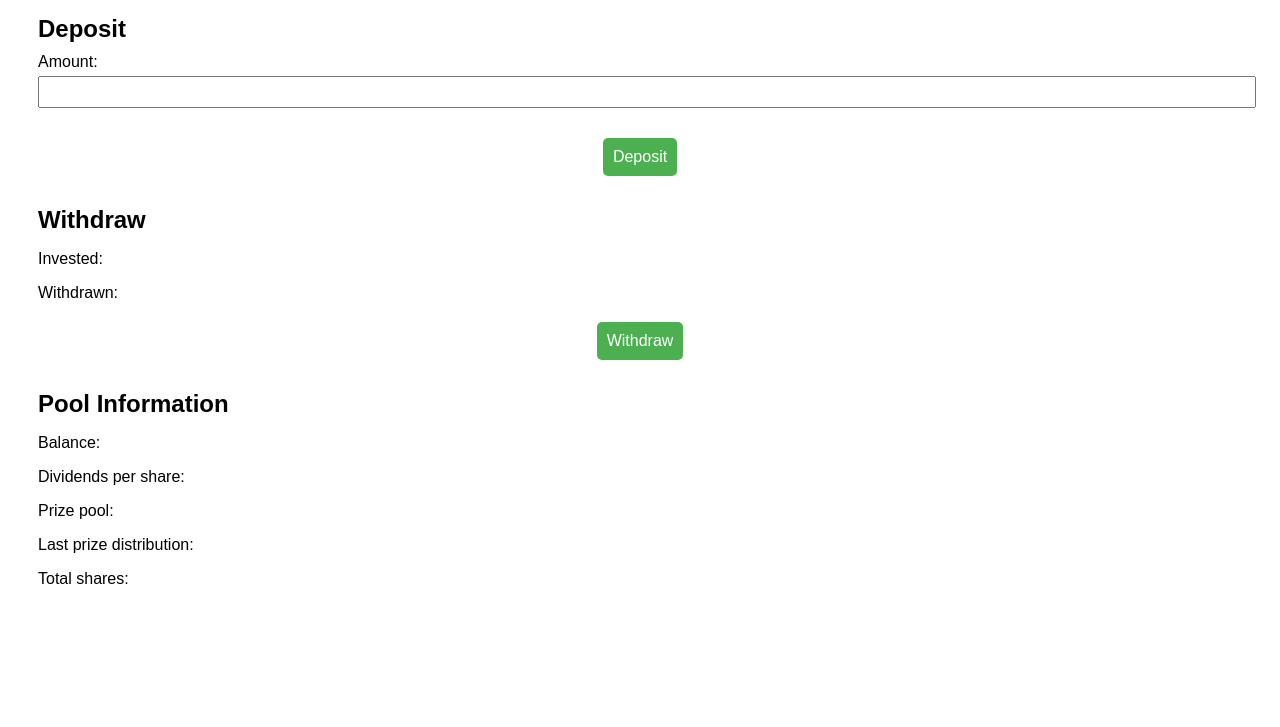
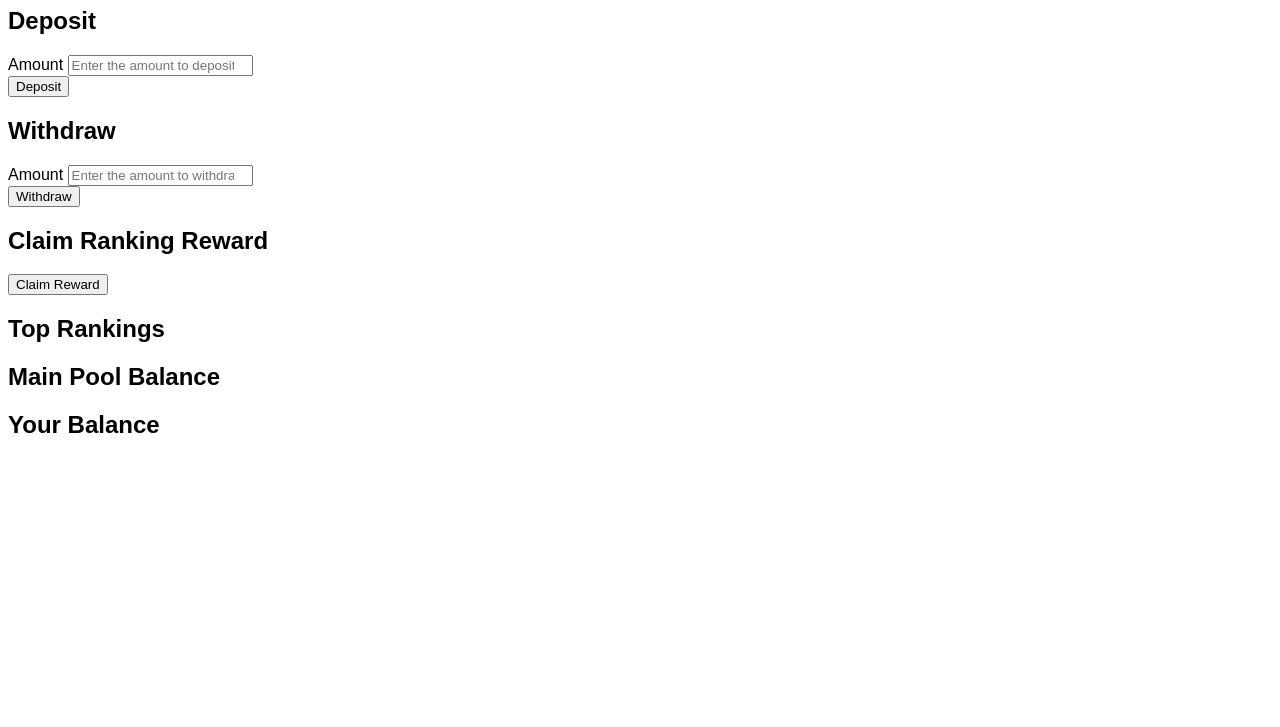
Before and after one commit to Rubtururu/prueba001, a plain HTML site: page index.htm in a window 1280 px wide. Shown: the part 73-800 px from the top of the page. Drawn offline with Linux system fonts and the light colour scheme.

Commit message:
Update index.htm

```diff
--- a/index.htm
+++ b/index.htm
@@ -1,33 +1,60 @@
 <!DOCTYPE html>
-<html>
+<html lang="en">
 <head>
-    <meta charset="UTF-8" />
-    <meta name="viewport" content="width=device-width, initial-scale=1.0" />
-    <title>DividendPool Contract</title>
-    <link rel="stylesheet" href="style.css" />
+    <meta charset="UTF-8">
+    <meta name="viewport" content="width=device-width, initial-scale=1.0">
+    <title>Smart Contract</title>
+    <link rel="stylesheet" href="style.css">
 </head>
 <body>
-    <h1>DividendPool Contract</h1>
-    <div class="form">
+    <header>
+        <h1>Smart Contract</h1>
+    </header>
+
+    <main>
+        <div class="container">
             <h2>Deposit</h2>
-      <label for="amount">Amount:</label>
-      <input type="number" id="amount" />
-      <button onclick="deposit()">Deposit</button>
+            <form>
+                <div class="form-group">
+                    <label for="deposit-amount">Amount</label>
+                    <input type="number" id="deposit-amount" name="deposit-amount" placeholder="Enter the amount to deposit">
                 </div>
-    <div class="form">
+                <button id="deposit-button" type="button">Deposit</button>
+            </form>
+        </div>
+
+        <div class="container">
             <h2>Withdraw</h2>
-      <p>Invested: <span id="invested"></span></p>
-      <p>Withdrawn: <span id="withdrawn"></span></p>
-      <button onclick="withdraw()">Withdraw</button>
+            <form>
+                <div class="form-group">
+                    <label for="withdraw-amount">Amount</label>
+                    <input type="number" id="withdraw-amount" name="withdraw-amount" placeholder="Enter the amount to withdraw">
                 </div>
-    <div class="info">
-      <h2>Pool Information</h2>
-      <p>Balance: <span id="pool-balance"></span></p>
-      <p>Dividends per share: <span id="dividends-per-share"></span></p>
-      <p>Prize pool: <span id="prize-pool"></span></p>
-      <p>Last prize distribution: <span id="last-prize-timestamp"></span></p>
-      <p>Total shares: <span id="total-shares"></span></p>
+                <button id="withdraw-button" type="button">Withdraw</button>
+            </form>
         </div>
+
+        <div class="container">
+            <h2>Claim Ranking Reward</h2>
+            <button id="claim-reward-button" type="button">Claim Reward</button>
+        </div>
+
+        <div class="container">
+            <h2>Top Rankings</h2>
+            <div id="rankings"></div>
+        </div>
+
+        <div class="container">
+            <h2>Main Pool Balance</h2>
+            <div id="main-pool-balance"></div>
+        </div>
+
+        <div class="container">
+            <h2>Your Balance</h2>
+            <div id="user-balance"></div>
+        </div>
+    </main>
+
     <script src="script.js"></script>
 </body>
 </html>
```
Lines whose indentation alone changed are shown as unchanged.
